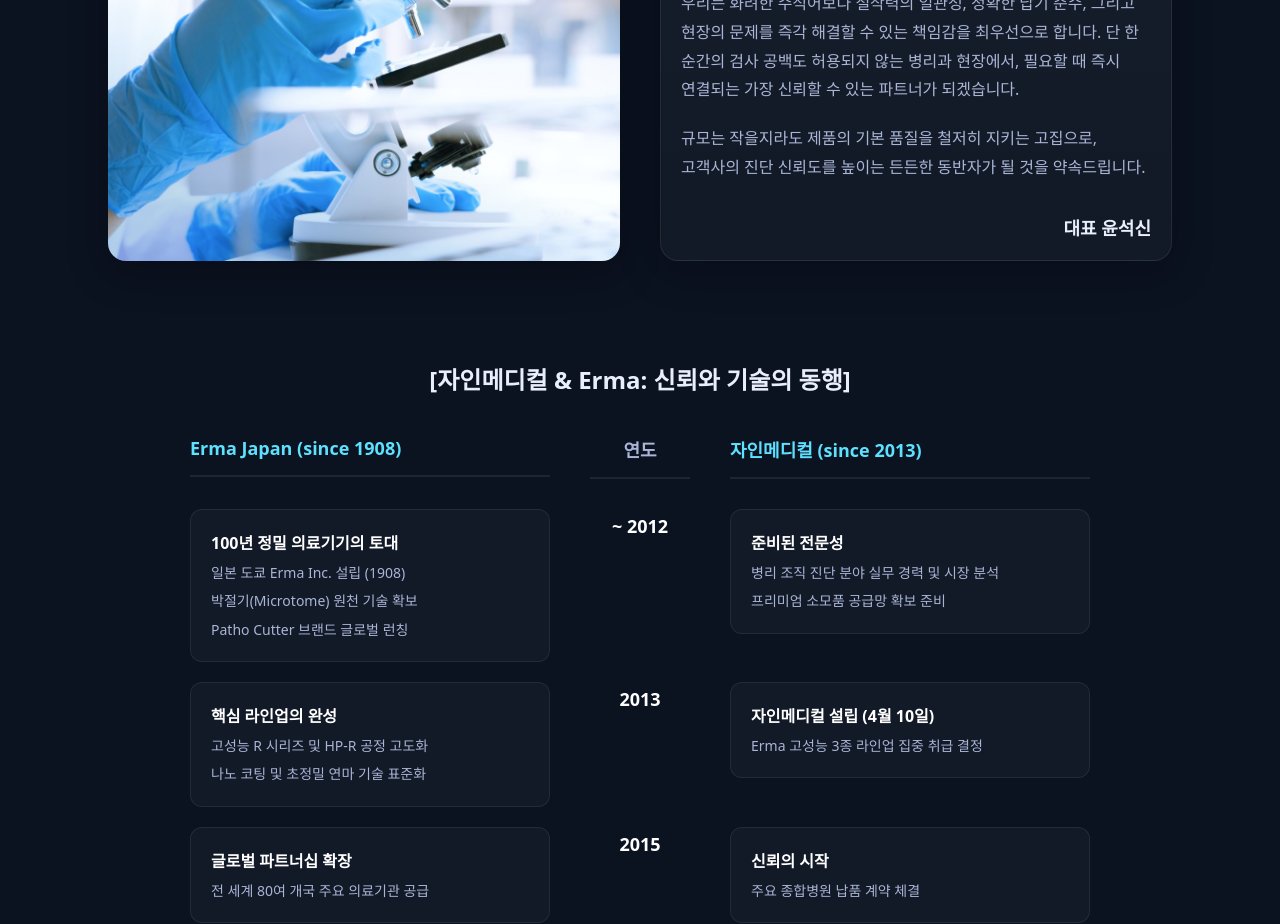
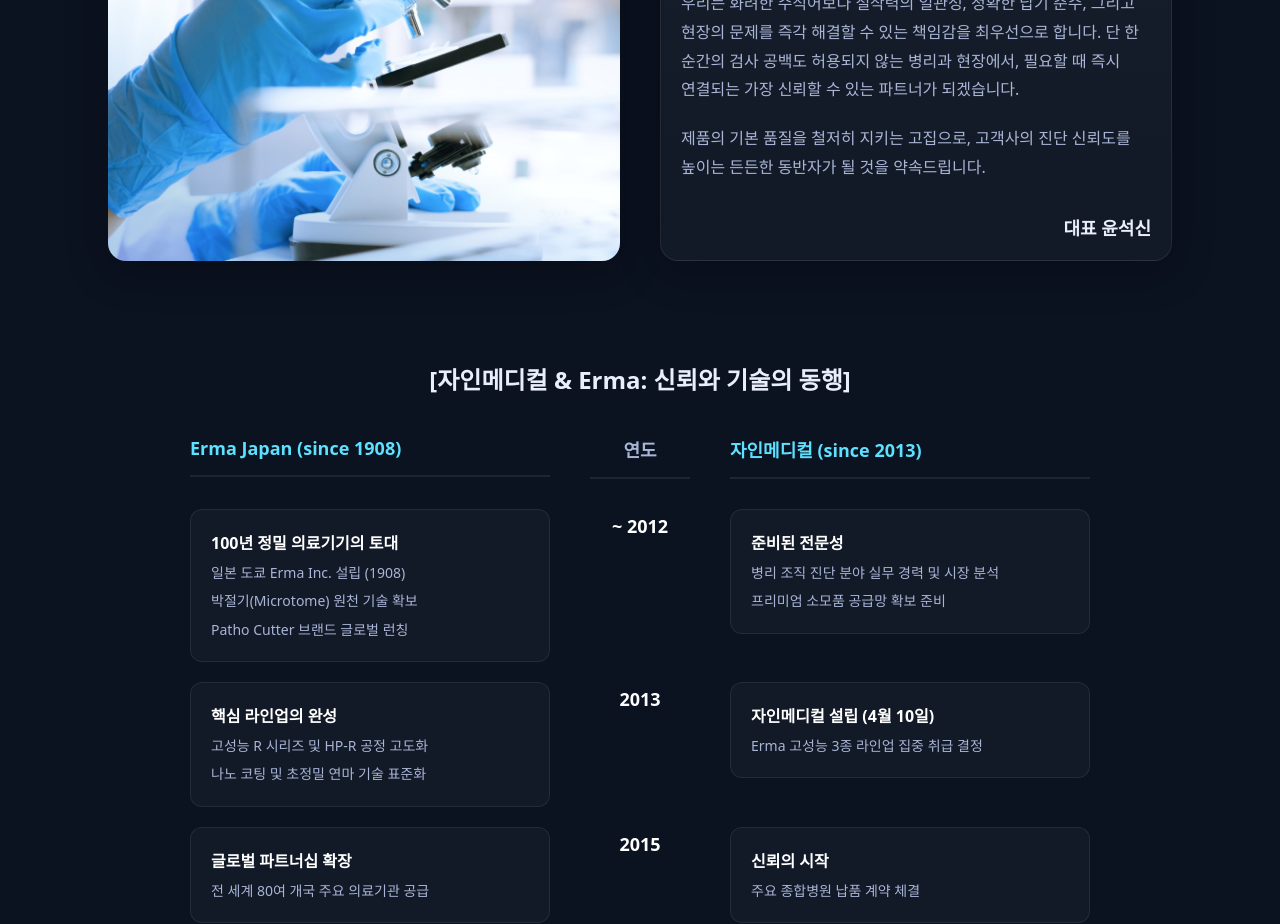
Before and after one commit to changwoojung7-sys/Jain_medical, a React (Vite) app: page / in a window 1280 px wide. Shown: the part 1660-2584 px from the top of the page. Built offline with nearby package versions, Linux system fonts and the light colour scheme.

Commit message:
Add files via upload

```diff
--- a/src/pages/About.jsx
+++ b/src/pages/About.jsx
@@ -96,7 +96,7 @@
                 단 한 순간의 검사 공백도 허용되지 않는 병리과 현장에서, 필요할 때 즉시 연결되는 가장 신뢰할 수 있는 파트너가 되겠습니다.
               </p>
               <p>
-                규모는 작을지라도 제품의 기본 품질을 철저히 지키는 고집으로,
+                제품의 기본 품질을 철저히 지키는 고집으로,
                 고객사의 진단 신뢰도를 높이는 든든한 동반자가 될 것을 약속드립니다.
               </p>
               <div className="signature">
```
